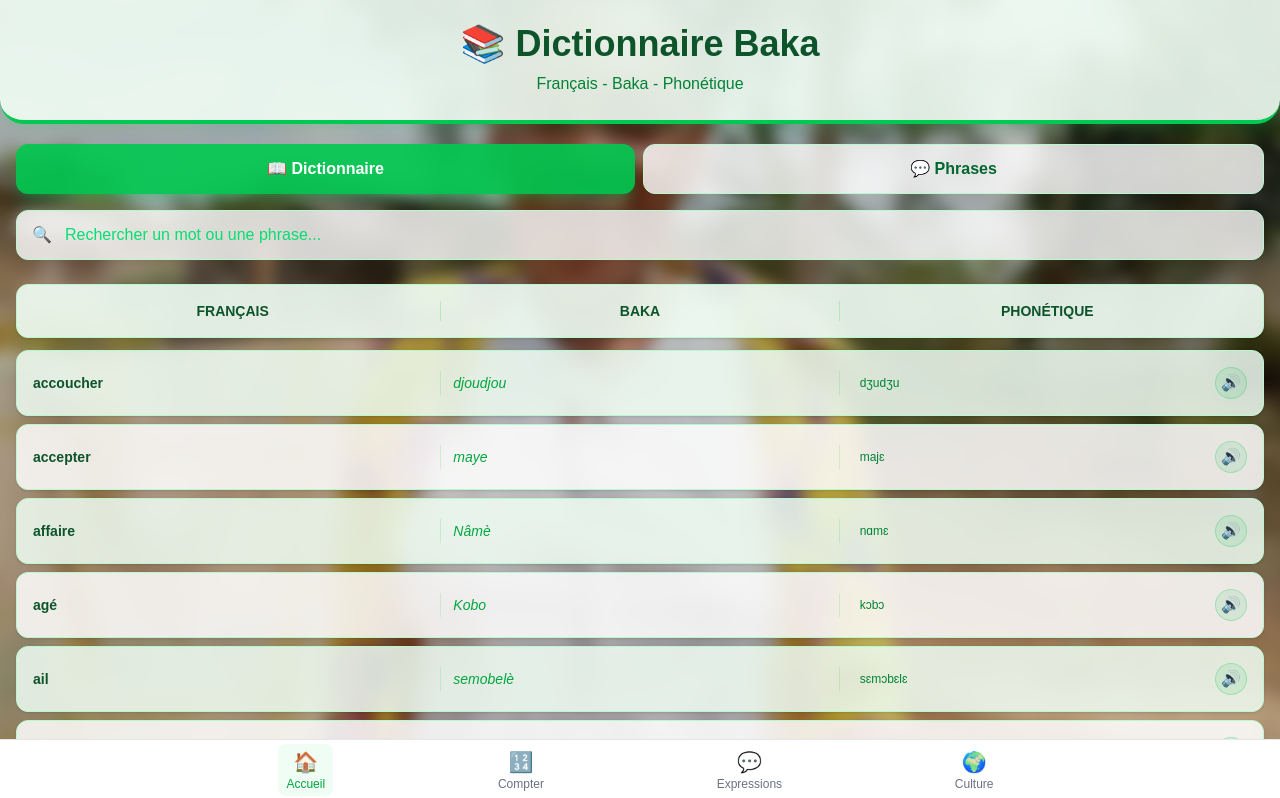
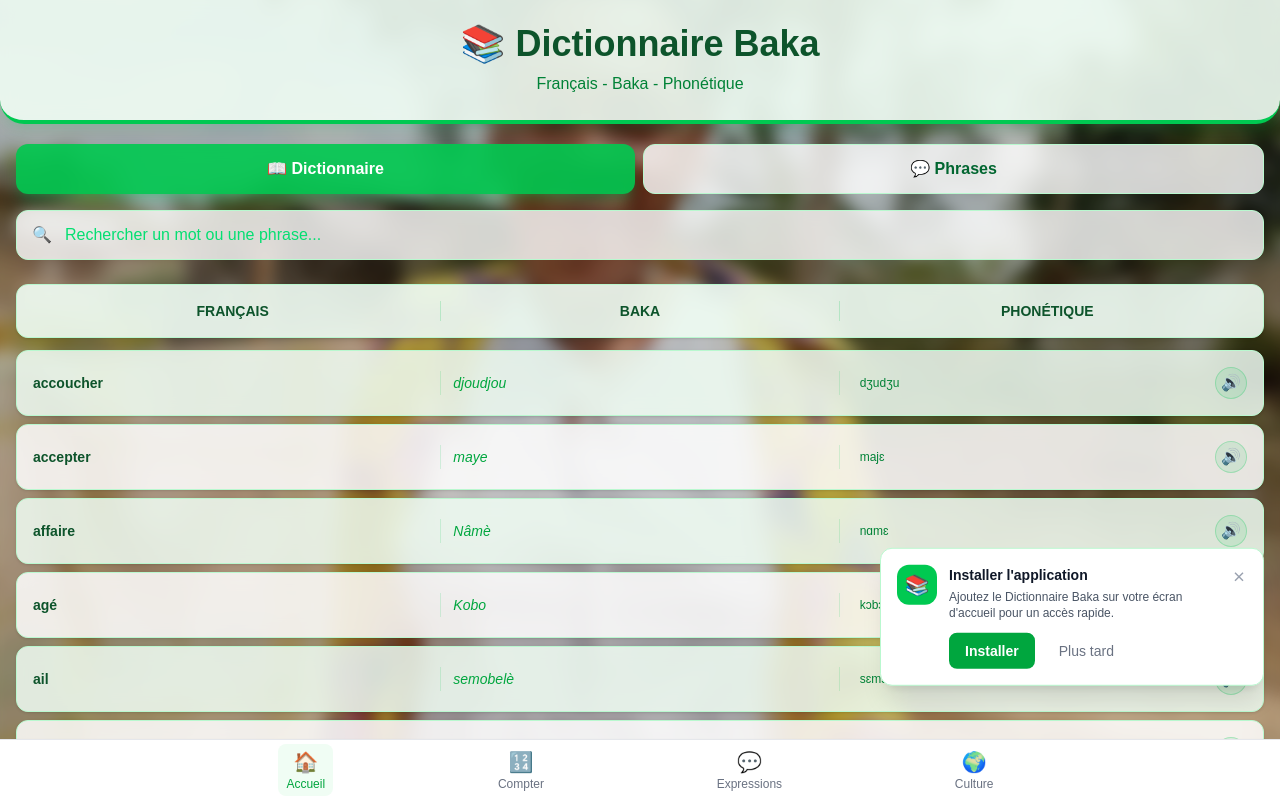
Before and after one commit to elieboulingui/edubakaq, a Next.js app: page / in a window 1280 px wide. Shown: the top 798 px of the page. Built offline with nearby package versions, Linux system fonts and the light colour scheme.

Commit message:
Update PWAInstall.tsx

```diff
--- a/components/PWAInstall.tsx
+++ b/components/PWAInstall.tsx
@@ -1,8 +1,6 @@
 "use client";
 
 import { useEffect, useState } from "react";
-import { X } from "lucide-react";
-import { Button } from "@/components/ui/button";
 
 declare global {
     interface WindowEventMap {
@@ -15,28 +13,73 @@ interface BeforeInstallPromptEvent extends Event {
     userChoice: Promise<{ outcome: "accepted" | "dismissed" }>;
 }
 
-export default function PWAPrompt() {
+export default function PWAInstall() {
     const [deferredPrompt, setDeferredPrompt] = useState<BeforeInstallPromptEvent | null>(null);
     const [showPrompt, setShowPrompt] = useState(false);
+    const [isStandalone, setIsStandalone] = useState(false);
 
     useEffect(() => {
+        // Vérifier si déjà installé
+        if (window.matchMedia('(display-mode: standalone)').matches) {
+            setIsStandalone(true);
+            return;
+        }
+
         const handler = (e: BeforeInstallPromptEvent) => {
             e.preventDefault();
             setDeferredPrompt(e);
             setShowPrompt(true);
         };
 
+        const installedHandler = () => {
+            setIsStandalone(true);
+            setShowPrompt(false);
+            setDeferredPrompt(null);
+        };
+
         window.addEventListener("beforeinstallprompt", handler);
-        return () => window.removeEventListener("beforeinstallprompt", handler);
+        window.addEventListener("appinstalled", installedHandler);
+
+        // Afficher après 3 secondes si pas d'événement
+        const timer = setTimeout(() => {
+            if (!isStandalone) {
+                setShowPrompt(true);
+            }
+        }, 3000);
+
+        return () => {
+            window.removeEventListener("beforeinstallprompt", handler);
+            window.removeEventListener("appinstalled", installedHandler);
+            clearTimeout(timer);
+        };
     }, []);
 
     const handleInstall = async () => {
-        if (!deferredPrompt) return;
+        if (!deferredPrompt) {
+            // Instructions manuelles
+            const ua = navigator.userAgent.toLowerCase();
+            if (/iphone|ipad|ipod/.test(ua)) {
+                alert(
+                    "📱 Pour installer sur iPhone/iPad :\n\n" +
+                    "1. Appuyez sur le bouton Partager 📤 (en bas de Safari)\n" +
+                    "2. Faites défiler et sélectionnez \"Sur l'écran d'accueil\"\n" +
+                    "3. Appuyez sur \"Ajouter\""
+                );
+            } else {
+                alert(
+                    "📱 Pour installer :\n\n" +
+                    "• Ouvrez le menu Chrome (⋮)\n" +
+                    "• Sélectionnez \"Installer l'application\"\n\n" +
+                    "Si l'option n'apparaît pas, rafraîchissez la page."
+                );
+            }
+            setShowPrompt(false);
+            return;
+        }
+
         await deferredPrompt.prompt();
         const { outcome } = await deferredPrompt.userChoice;
-        if (outcome === "accepted") {
-            console.log("PWA installee");
-        }
+        console.log(outcome === "accepted" ? "✅ PWA installée" : "❌ Installation refusée");
         setDeferredPrompt(null);
         setShowPrompt(false);
     };
@@ -45,27 +88,50 @@ export default function PWAPrompt() {
         setShowPrompt(false);
     };
 
-    if (!showPrompt) return null;
+    // Ne pas afficher si déjà installé ou si le prompt est caché
+    if (!showPrompt || isStandalone) return null;
 
     return (
-        <div className="fixed bottom-4 left-4 right-4 md:left-auto md:right-4 md:bottom-4 md:max-w-sm z-50 bg-white rounded-xl shadow-xl border border-green-200 p-4 animate-in slide-in-from-bottom-5">
+        <div className="fixed bottom-20 left-3 right-3 md:left-auto md:right-4 md:bottom-20 md:max-w-sm z-50 bg-white rounded-xl shadow-xl border border-green-200 p-4 animate-bounce">
             <div className="flex gap-3 items-start">
+                {/* Icône */}
+                <div className="w-10 h-10 bg-green-500 rounded-xl flex items-center justify-center flex-shrink-0">
+                    <span className="text-white text-xl">📚</span>
+                </div>
+
+                {/* Contenu */}
                 <div className="flex-1">
-                    <h4 className="font-semibold text-gray-900">Installer l'application</h4>
-                    <p className="text-sm text-gray-600 mt-1">
-                        Installez Eden sur votre appareil pour un acces rapide et hors ligne.
+                    <h4 className="font-semibold text-gray-900 text-sm">
+                        Installer l'application
+                    </h4>
+                    <p className="text-xs text-gray-600 mt-1">
+                        Ajoutez le Dictionnaire Baka sur votre écran d'accueil pour un accès rapide.
                     </p>
-                    <div className="flex gap-3 mt-3">
-                        <Button size="sm" onClick={handleInstall} className="bg-green-700 hover:bg-green-800">
+                    <div className="flex gap-2 mt-3">
+                        <button
+                            onClick={handleInstall}
+                            className="bg-green-600 hover:bg-green-700 text-white px-4 py-2 rounded-lg text-sm font-semibold transition-colors"
+                        >
                             Installer
-                        </Button>
-                        <Button size="sm" variant="ghost" onClick={handleDismiss}>
+                        </button>
+                        <button
+                            onClick={handleDismiss}
+                            className="text-gray-500 hover:text-gray-700 px-4 py-2 rounded-lg text-sm transition-colors"
+                        >
                             Plus tard
-                        </Button>
+                        </button>
                     </div>
                 </div>
-                <button onClick={handleDismiss} className="text-gray-400 hover:text-gray-600">
-                    <X className="h-4 w-4" />
+
+                {/* Bouton fermer */}
+                <button
+                    onClick={handleDismiss}
+                    className="text-gray-400 hover:text-gray-600 flex-shrink-0 mt-1"
+                >
+                    <svg width="16" height="16" viewBox="0 0 24 24" fill="none" stroke="currentColor" strokeWidth="2">
+                        <line x1="18" y1="6" x2="6" y2="18" />
+                        <line x1="6" y1="6" x2="18" y2="18" />
+                    </svg>
                 </button>
             </div>
         </div>
```
